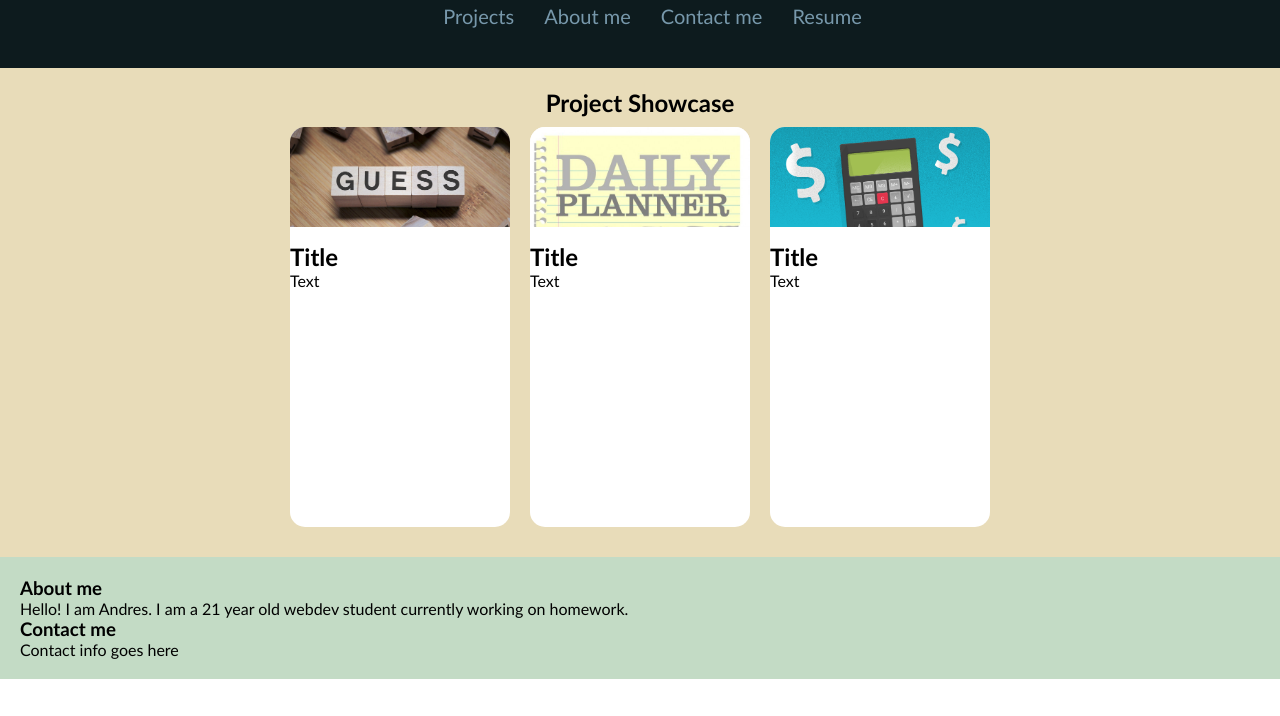
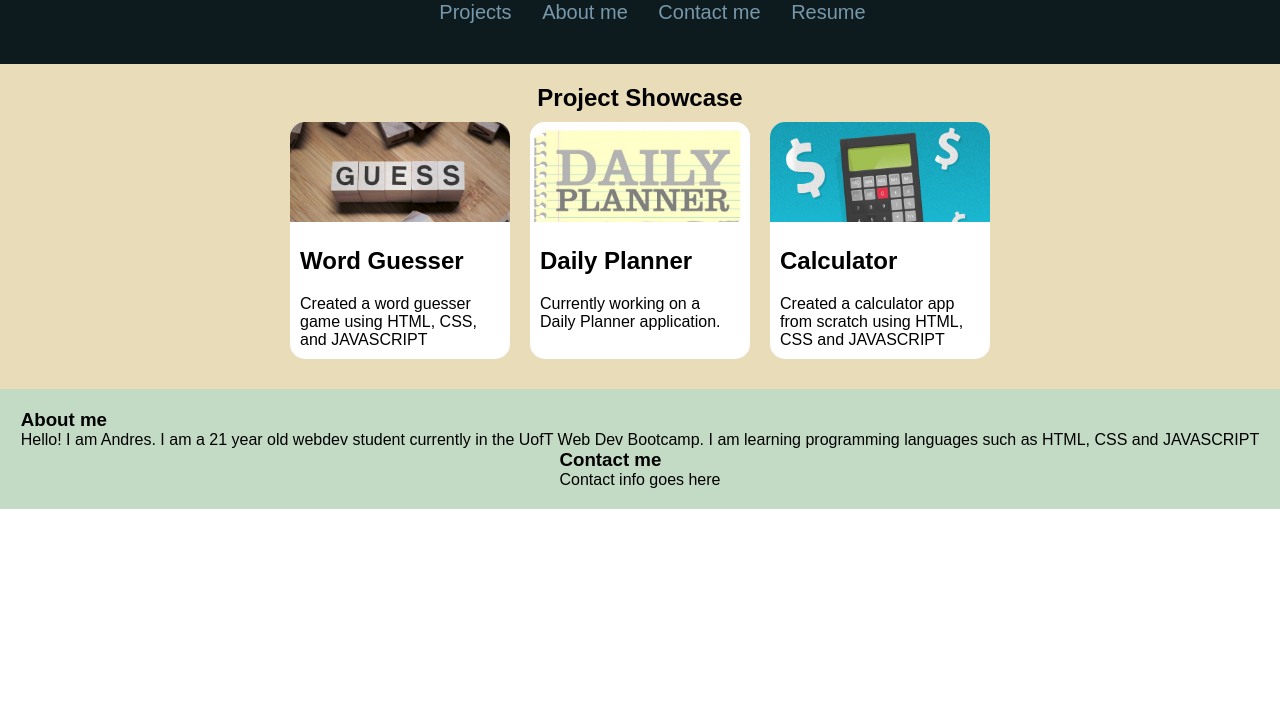
Before and after one commit to andresaponte22/portfolio-page, a plain HTML site: page index.html in a window 1280 px wide. Shown: the part 84-800 px from the top of the page. Drawn offline with Linux system fonts and the light colour scheme.

Commit message:
Added working Nav links

```diff
--- a/assets/style.css
+++ b/assets/style.css
@@ -7,7 +7,7 @@
 
 /* Element selectors */
 body {
-    font-family: 'Gill Sans', 'Gill Sans MT', Calibri, 'Trebuchet MS', sans-serif;
+    font-family: Arial, Helvetica, sans-serif;
     margin: 0;
 }
 
@@ -31,6 +31,7 @@ header h1 {
 
 header a {
     text-decoration: none;
+    color: #7798AB;
 }
 
 nav {
@@ -58,10 +59,11 @@ nav ul li {
 .aside {
     display: flex;
     flex-direction: column;
+    justify-content: center;
+    align-items: center;
     background-color: #c3dbc5;
     padding: 20px;
 }
-
 
 .navigation {
     padding: 20px;
@@ -73,19 +75,26 @@ nav ul li {
 
 .container{
     display: flex;
+    flex-wrap: wrap;
 }
 
 .card {
     background-color: white;
     width: 220px;
-    height: 400px;
     justify-content: center;
     margin: 10px;
     border-radius: 15px;
 }
 
+.card p {
+    padding: 10px;
+}
+
+.card h2 {
+    padding: 10px;
+}
+
 .card-image {
-    background-color: aqua;
     height: 100px;
     margin-bottom: 15px;
     background-size: cover;
--- a/index.html
+++ b/index.html
@@ -12,43 +12,44 @@
         <h1>Andres Aponte</h1>
         <nav class="navigation">
             <ul>
-                <li>Projects</li>
-                <li>About me</li>
-                <li>Contact me</li>
+                <li><a href="#project-showcase">Projects</a></li>
+                <li><a href="#about-me">About me</a></li>
+                <li><a href="contact-me">Contact me</a></li>
                 <li>Resume</li>
             </ul>
         </nav>
     </header>
 
     <main class="main">
-        <div>
+        <div id="project-showcase">
             <h2>Project Showcase</h2>
         </div>
         <section class="container">
             <div class="card">
                 <div class = "card-image project-1"></div>
-                <h2>Title</h2>
-                <p>Text</p>
+                <h2>Word Guesser</h2>
+                <p>Created a word guesser game using HTML, CSS, and JAVASCRIPT</p>
             </div>
             <div class="card">
                 <div class = "card-image project-2"></div>
-                <h2>Title</h2>
-                <p>Text</p>
+                <h2>Daily Planner</h2>
+                <p>Currently working on a Daily Planner application.</p>
             </div>
             <div class="card">
                 <div class = "card-image project-3"></div>
-                <h2>Title</h2>
-                <p>Text</p>
+                <h2>Calculator</h2>
+                <p>Created a calculator app from scratch using HTML, CSS and JAVASCRIPT</p>
             </div>
         </section>
     </main>
 
     <aside class="aside">
-        <div>
+        <div id="about-me">
             <h3>About me</h3>
-            <p>Hello! I am Andres. I am a 21 year old webdev student currently working on homework.</p>
+            <p>Hello! I am Andres. I am a 21 year old webdev student currently in the UofT Web Dev Bootcamp.
+                I am learning programming languages such as HTML, CSS and JAVASCRIPT</p>
         </div>
-        <div>
+        <div id="contact-me">
             <h3>Contact me</h3>
             <p>Contact info goes here</p>
         </div>
```
